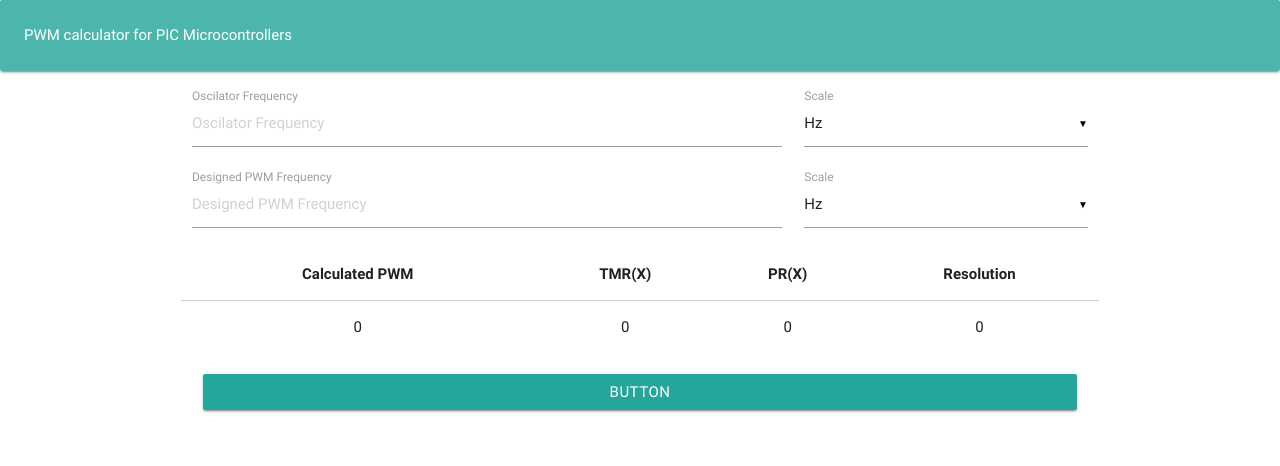
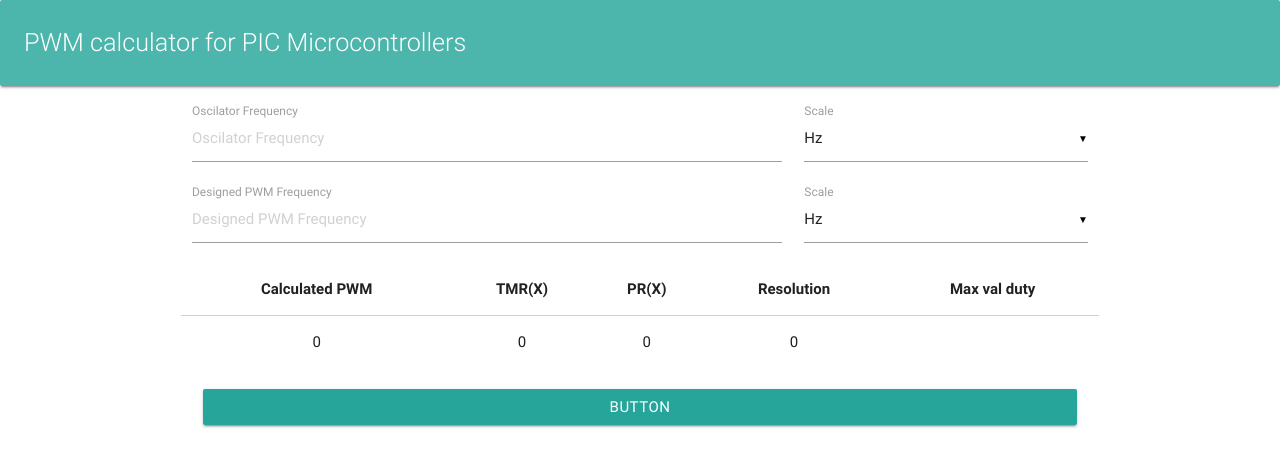
Before and after one commit to juann2563/PWM_for_PIC, a plain HTML site: page PWM/index.html in a window 1280 px wide. Drawn offline with Linux system fonts and the light colour scheme.

Commit message:
change in title and added max duty val

```diff
--- a/PWM/index.html
+++ b/PWM/index.html
@@ -14,7 +14,7 @@
 
     <body>
     	   <div class="card-panel teal lighten-2" style="margin-top: 0px;">
-      		<span class="white-text">PWM calculator for PIC Microcontrollers</span>
+      		<span class="white-text flow-text" id="titulo">PWM calculator for PIC Microcontrollers</span>
     		</div>
     		<div class="container">
     			<div class="row">
@@ -61,6 +61,7 @@
 					              <th>TMR(X)</th>
 					              <th>PR(X)</th>
 					              <th>Resolution</th>
+					              <th>Max val duty</th>
 					          </tr>
 					        </thead>
 
@@ -70,6 +71,7 @@
 					            	<td id="prescaler">0</td>
 					            	<td id="carga-timer">0</td>
 					            	<td id="resolution">0</td>
+					            	<td id="max-duty"></td>
 					          		</tr>
 					        </tbody>
 					      </table>
```
